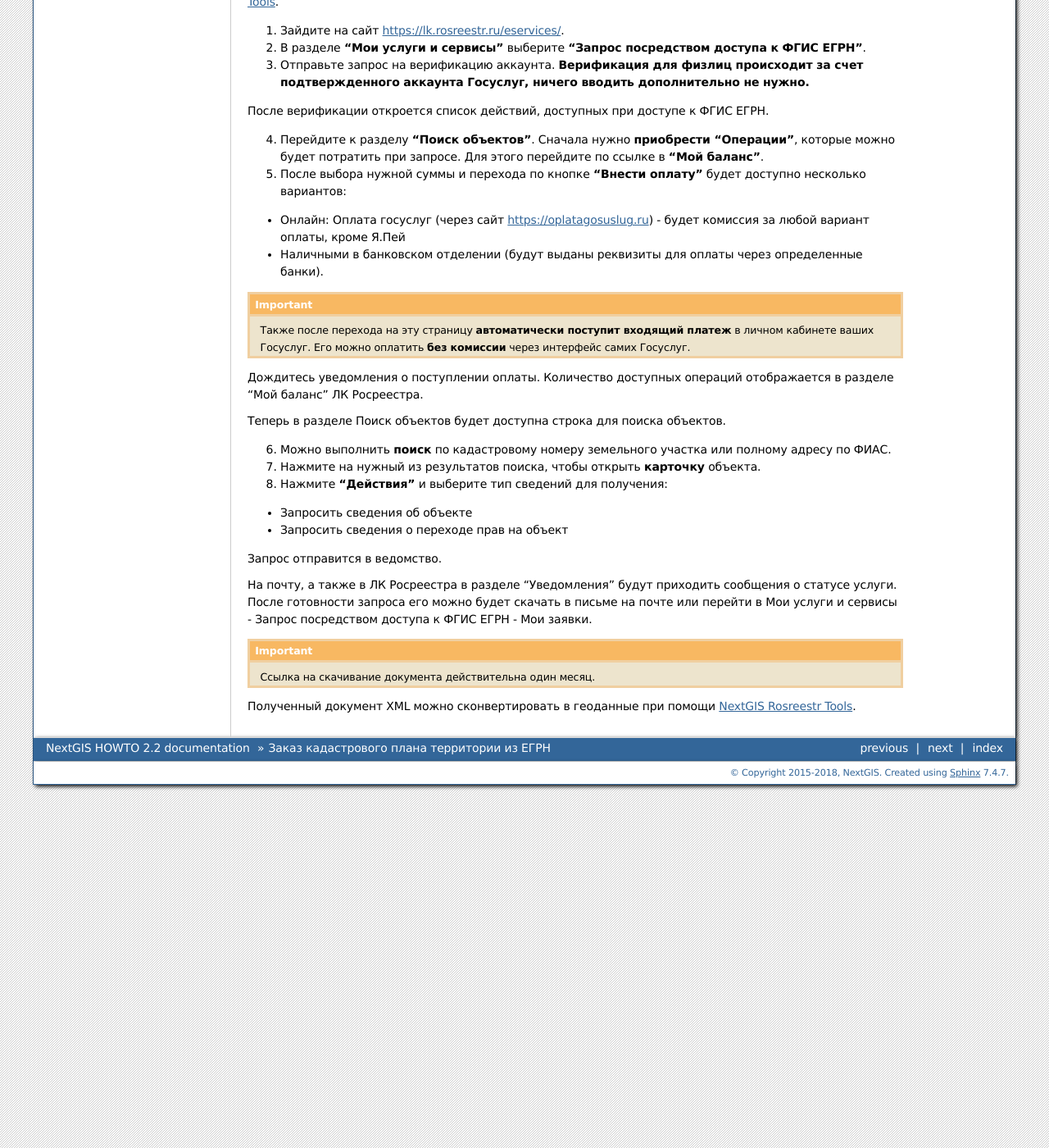
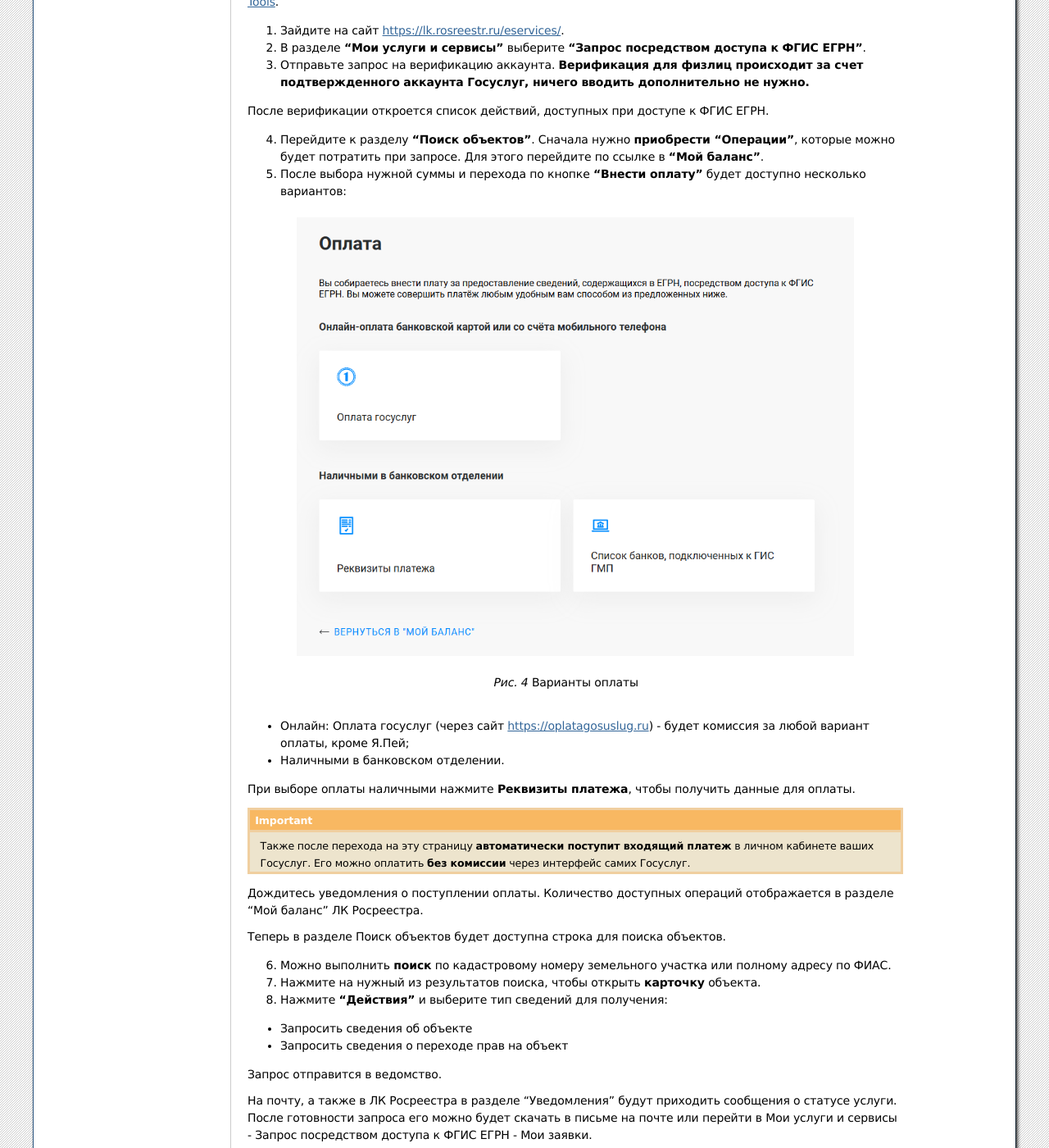
Before and after one commit to nextgis/docs_howto, a Sphinx documentation site: the page built from source/egrn_source.rst, in a window 1280 px wide and 1400 px high, scrolled down 904 px. Shown: the whole window at 82% size. Built offline with Sphinx 7.4.7, drawn with Linux system fonts in a browser that asks for light colours; formulas are drawn with MathJax 3.

Commit message:
payment methods egrn_source.rst

```diff
--- a/source/egrn_source.rst
+++ b/source/egrn_source.rst
@@ -63,8 +63,18 @@
 4. Перейдите к разделу **“Поиск объектов”**. Сначала нужно **приобрести “Операции”**, которые можно будет потратить при запросе. Для этого перейдите по ссылке в **"Мой баланс"**.
 5. После выбора нужной суммы и перехода по кнопке **“Внести оплату”** будет доступно несколько вариантов:
 
-* Онлайн: Оплата госуслуг (через сайт https://oplatagosuslug.ru) - будет комиссия за любой вариант оплаты, кроме Я.Пей
-* Наличными в банковском отделении (будут выданы реквизиты для оплаты через определенные банки).
+.. figure:: _static/egrn_payment.png
+   :name: egrn_payment_pic
+   :align: center
+   :width: 18cm
+
+   Варианты оплаты
+
+
+* Онлайн: Оплата госуслуг (через сайт https://oplatagosuslug.ru) - будет комиссия за любой вариант оплаты, кроме Я.Пей;
+* Наличными в банковском отделении.
+
+При выборе оплаты наличными нажмите **Реквизиты платежа**, чтобы получить данные для оплаты.
 
 .. important:: Также после перехода на эту страницу **автоматически поступит входящий платеж** в личном кабинете ваших Госуслуг. Его можно оплатить **без комиссии** через интерфейс самих Госуслуг.
 
```
Also changed, not shown: source/_static/egrn_payment.png (added).
